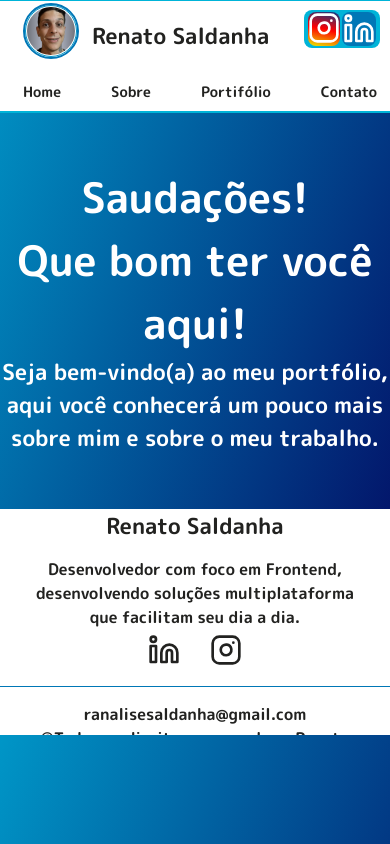
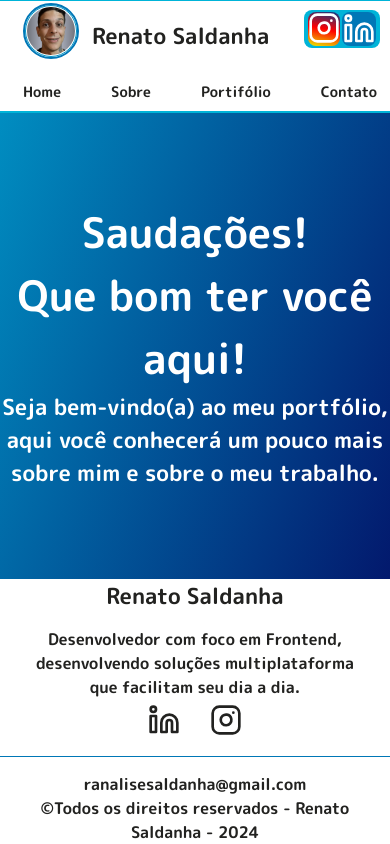
Before and after one commit to renato-saldanha/renato-saldanha, a Next.js app: page / in a window 390 px wide. Built offline with nearby package versions, Linux system fonts and the light colour scheme.

Commit message:
Ajustes na estilização

```diff
--- a/src/pages/Contato/styles.module.css
+++ b/src/pages/Contato/styles.module.css
@@ -60,7 +60,7 @@
 .containerMensagem textarea {
   padding: 2px;
   resize: none;
-  height: 160px;
+  flex: 1;
   width: 470px;
 }
 
@@ -93,8 +93,7 @@
 @media screen and (max-width: 685px) {
   .container {
     padding: 0;
-    height: calc(100vh - 393px);;
-    /* padding-top: 45px; */
+    height: calc(100vh - 376px);
   }
 
   .container * {
--- a/src/pages/Home/styles.module.css
+++ b/src/pages/Home/styles.module.css
@@ -6,6 +6,7 @@
   text-align: center;
   margin-top: 150px;
   line-height: 1.5;
+  height: calc(100vh - 486px);
 }
 
 .container * {
--- a/src/pages/Portifolio/styles.module.css
+++ b/src/pages/Portifolio/styles.module.css
@@ -5,6 +5,7 @@
   align-items: center;
   justify-content: center;
   padding: 0 50px;
+  height: calc(100vh - 388px);
 }
 
 .container h1 {
--- a/src/pages/Sobre/styles.module.css
+++ b/src/pages/Sobre/styles.module.css
@@ -76,6 +76,7 @@
   }
 
   .contato {
-
+    margin: auto;
+    text-align: center;
   }
 }
--- a/src/styles/globals.css
+++ b/src/styles/globals.css
@@ -74,7 +74,7 @@ p {
 
 @media screen and (max-width: 685px) {
   :root {
-    height: calc(100vh - 109px);
+    /* height: calc(100vh - 10px); */
   }
 }
 
```
